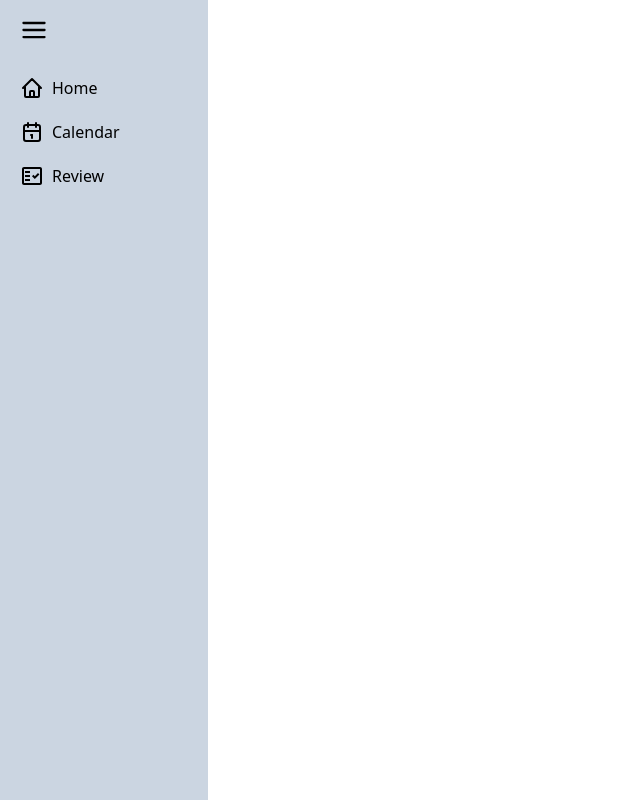
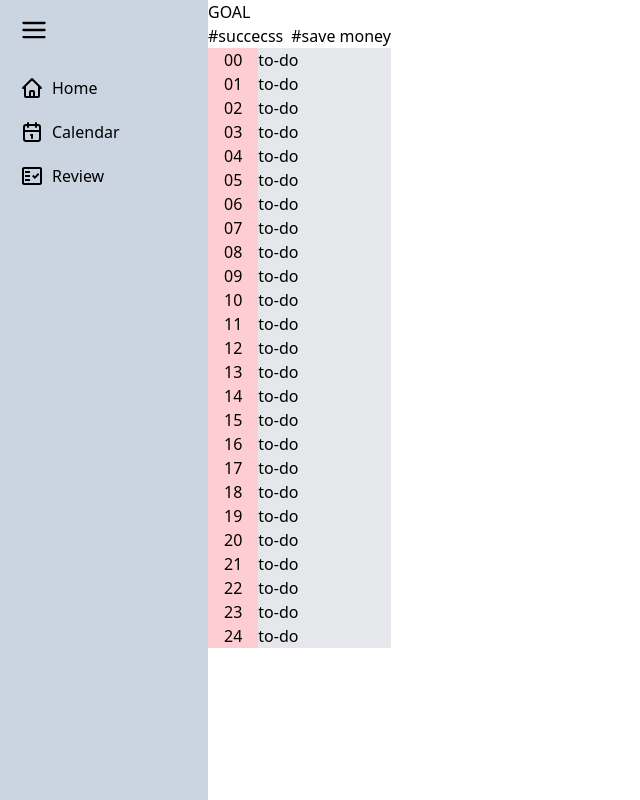
Before and after one commit to YDayeon/vision-maker, a Next.js app: page / in a window 1280 px wide. Shown: the whole page, without its empty margins (0-640 px from the left). Built offline with nearby package versions, Linux system fonts and the light colour scheme.

Commit message:
create time-section

```diff
--- a/src/components/Navbar.tsx
+++ b/src/components/Navbar.tsx
@@ -14,7 +14,7 @@ export default function NavBar() {
 
   return (
     <nav
-      className={`bg-slate-300 fixed h-full px-5 transition-all duration-500 ease-in-out w-52 ${
+      className={`bg-slate-300 h-full px-5 transition-all duration-500 ease-in-out w-52 ${
         isFold && "bg-slate-600 w-fit"
       }`}
     >
--- /dev/null
+++ b/src/components/Time-Box.tsx
@@ -0,0 +1,32 @@
+export const TimeList = () => {
+  let timeList = new Array(25)
+    .fill(0)
+    .map((time, i) => (time + i).toString().padStart(2, "0"));
+
+  return (
+    <ol className="bg-rose-200 px-4">
+      {timeList.map((time) => (
+        <li key={time}>{time}</li>
+      ))}
+    </ol>
+  );
+};
+
+export const TimeContainer = () => {
+  return <div className="border-b-1">to-do</div>;
+};
+
+export default function TimeBox() {
+  let mockArr = new Array(25).fill("...");
+
+  return (
+    <div className="flex w-full">
+      <TimeList />
+      <div className="grow bg-gray-200">
+        {mockArr.map((todo, i) => (
+          <TimeContainer key={i} />
+        ))}
+      </div>
+    </div>
+  );
+}
--- a/src/pages/index.tsx
+++ b/src/pages/index.tsx
@@ -1,10 +1,7 @@
 import Head from "next/head";
-import { CgMenu } from "react-icons/cg";
-import { HiOutlineHome } from "react-icons/hi";
-import { TbCalendar } from "react-icons/tb";
-import { MdOutlineFactCheck } from "react-icons/md";
 import { useState } from "react";
 import NavBar from "src/components/Navbar";
+import TimeContainer from "src/components/Time-Box";
 
 export default function Home() {
   const [isFold, setIsFold] = useState(false);
@@ -21,11 +18,24 @@ export default function Home() {
         <meta name="viewport" content="width=device-width, initial-scale=1" />
         <link rel="icon" href="/favicon.ico" />
       </Head>
-      <main>
+      <main className="w-screen h-screen flex">
         <NavBar />
-        <h1 className="text-3xl font-bold underline text-orange">
-          Hello world!
-        </h1>
+        <section className="relative">
+          <header>
+            <h1>GOAL</h1>
+            <h3 className="flex gap-2">
+              <div>#succecss</div>
+              <div>#save money</div>
+            </h3>
+          </header>
+          <section>
+            <article>
+              <TimeContainer />
+            </article>
+            <article></article>
+            <article></article>
+          </section>
+        </section>
       </main>
     </>
   );
```
